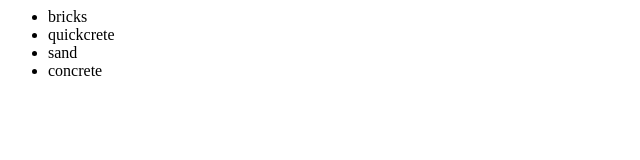
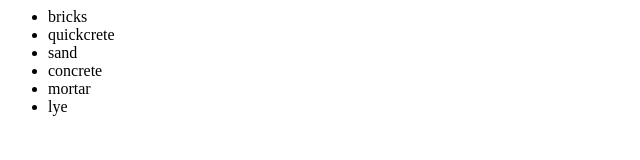
Before and after one commit to ajpeterman/gitTest, a plain HTML site: page index.html in a window 1280 px wide. Shown: the full height of the page, 0-640 px from the left. Drawn offline with Linux system fonts and the light colour scheme.

Commit message:
Offline test

```diff
--- a/index.html
+++ b/index.html
@@ -6,6 +6,8 @@
 <li>quickcrete</li>
 <li>sand</li>
   <li>concrete</li>
+  <li>mortar</li>
+  <li>lye</li>
 </ul>
 </div>
 </body>
```
